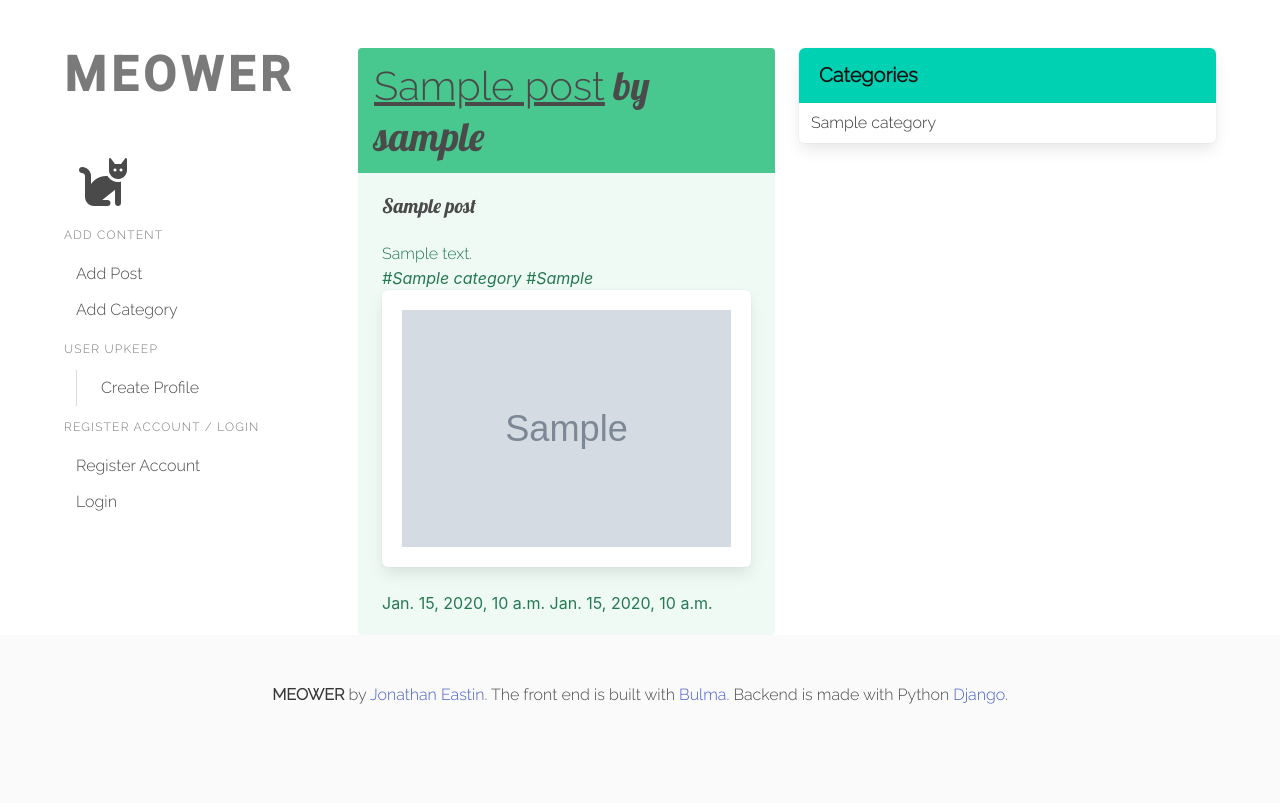
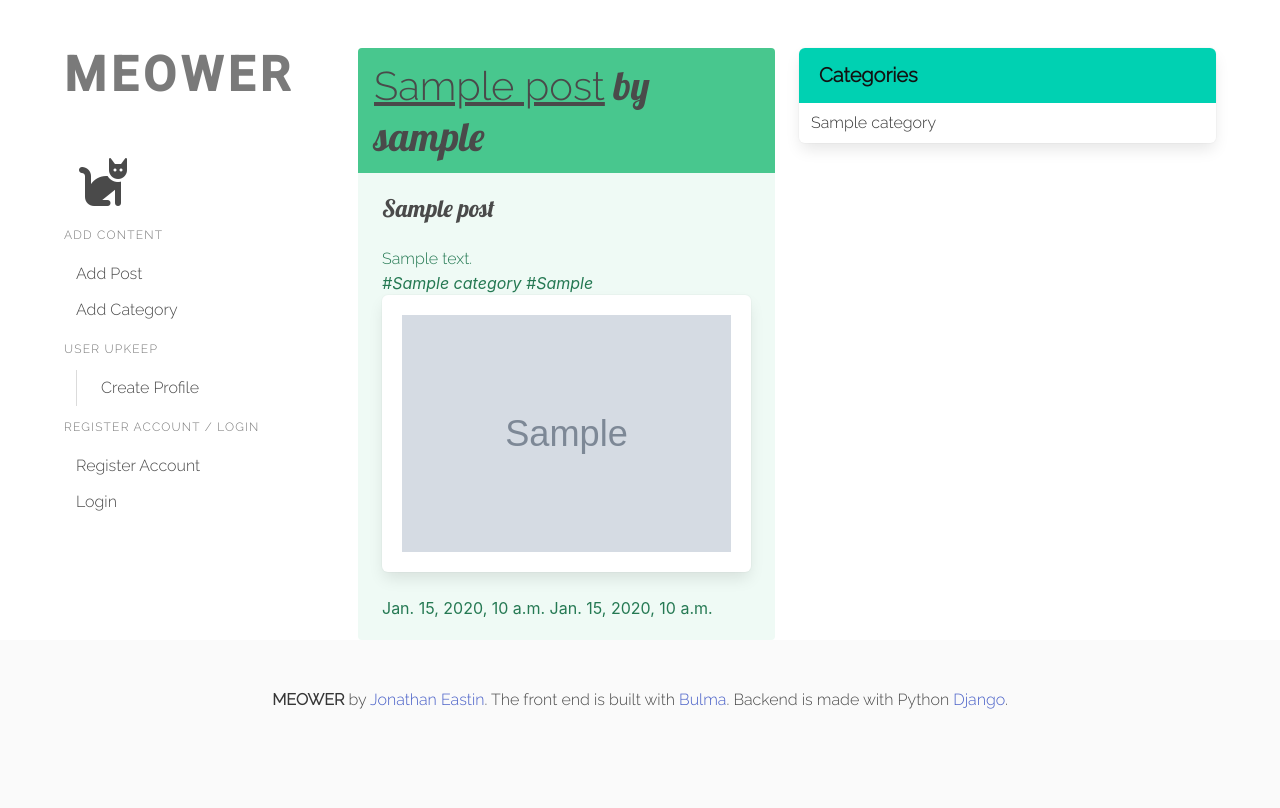
Before and after one commit to JonEast87/Django_Blog, a Django app: template JonsBlog/templates/home.html in a window 1280 px wide. Before the commit the page ends 704 px from the top, so only its background shows below. Run offline with Django 4.2, Linux system fonts and the light colour scheme; tables that the repository leaves empty hold one stand-in row (values such as "Sample post"); the template is opened without the code that fills it: values that come from a table or form of the project are taken from there, most other values are stand-ins (such as "Sample title", 1, 10 or a date in 2020); grey boxes marked "Sample" are stand-in pictures; some libraries are stand-ins or nearby versions.

Commit message:
small changes to home.html to allow html formatting in the body of the post until I find a more presentable solution

```diff
--- a/JonsBlog/templates/home.html
+++ b/JonsBlog/templates/home.html
@@ -10,8 +10,8 @@
                             by {{ post.author.username }}</p>
                     </div>
                     <div class="message-body">
-                        <p class="subtitle is=4">{{ post.title_tag }}</p>
-                        <p>{{ post.body }}</p>
+                        <p class="subtitle is-4">{{ post.title_tag }}</p>
+                        <p>{{ post.body|safe }}</p>
                         <em>#{{ post.category }} #{{ post.author.first_name }}</em>
                         <figure class="image is-4by3">
                             {% if post.header_image %}
```
